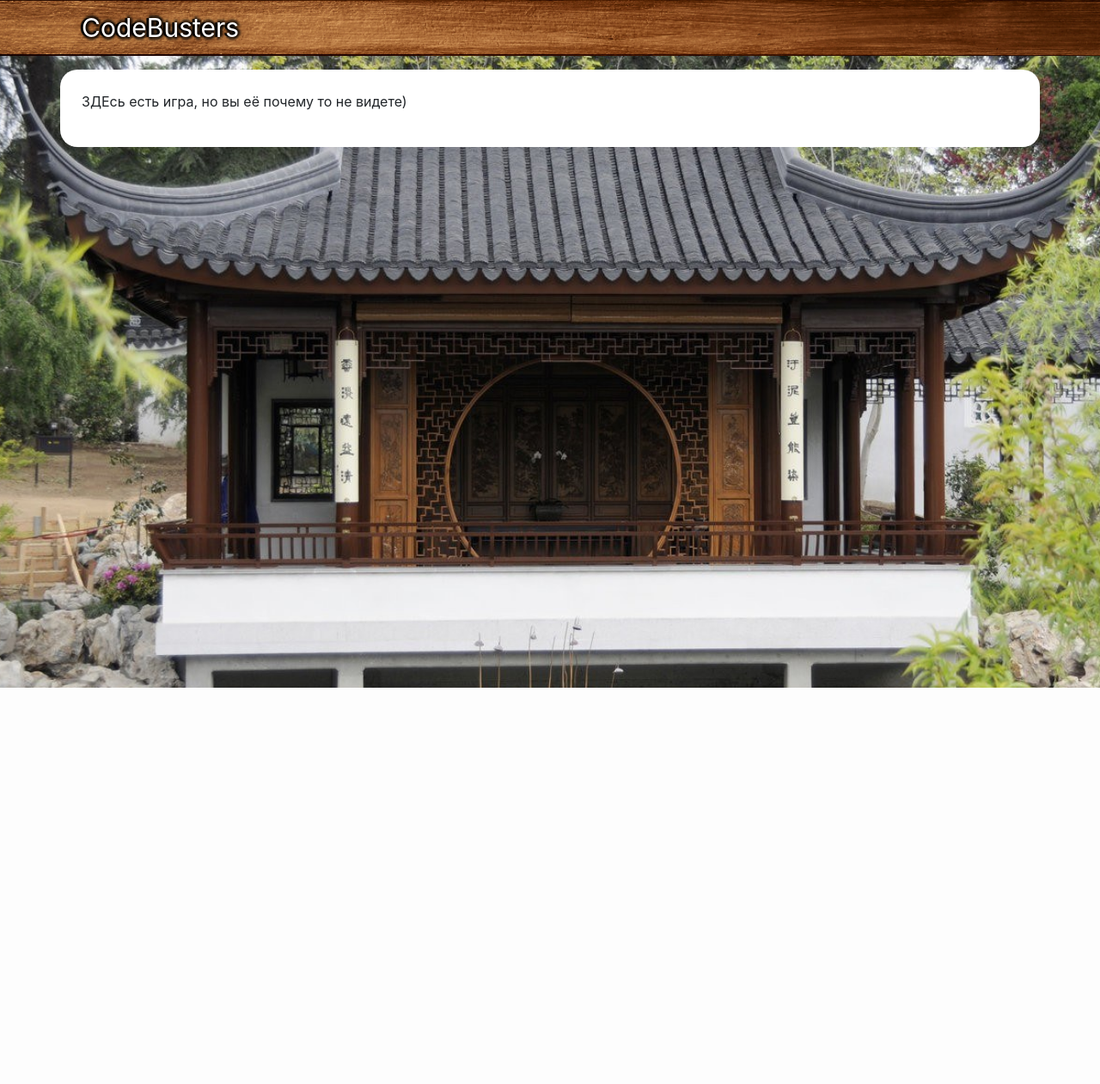
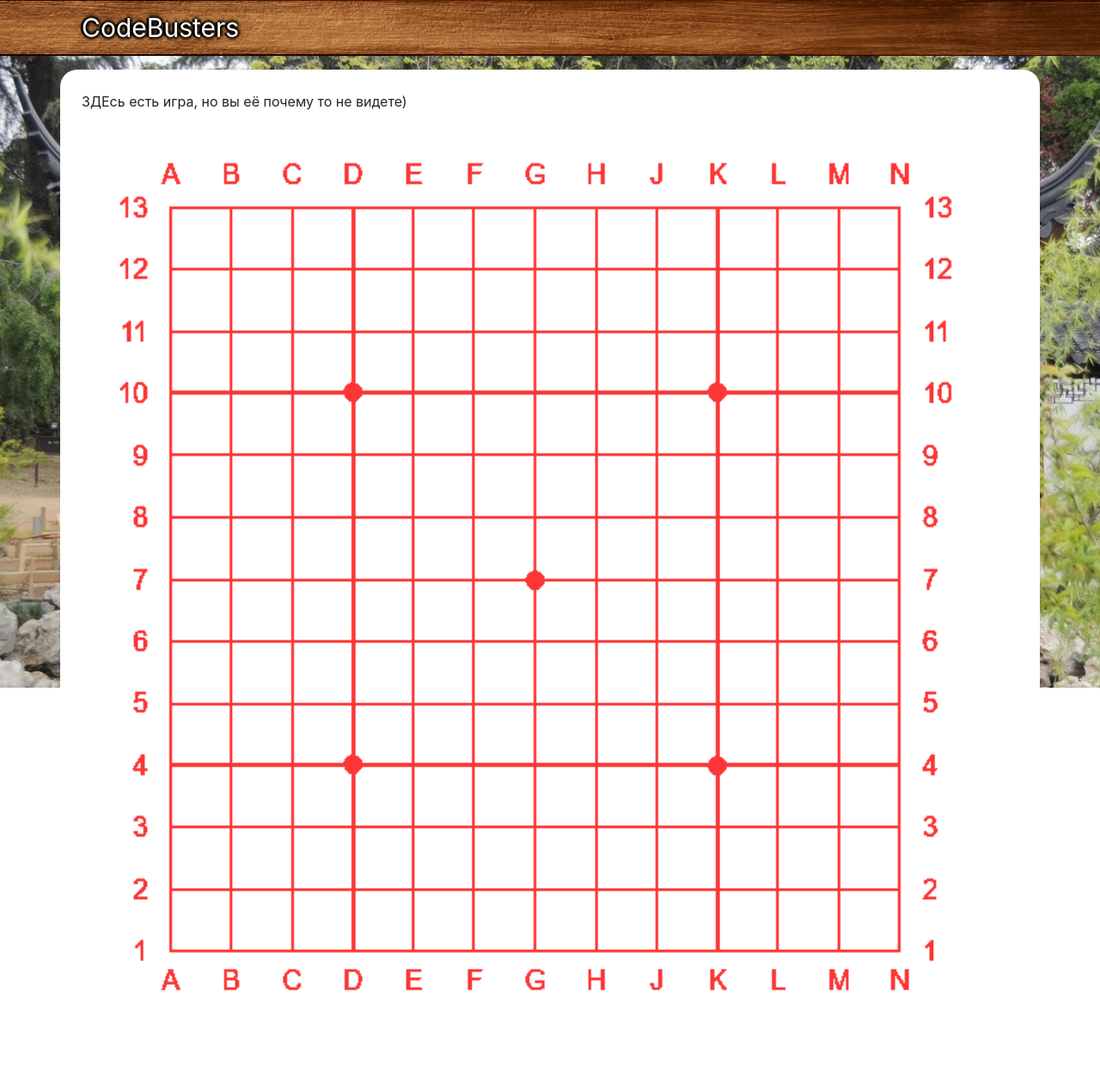
Before and after one commit to nikniksham/Hackathon, a Flask app: page /game/ in a window 1280 px wide. Shown: the whole page at 86% size. Before the commit the page ends 800 px from the top, so only its background shows below. Run offline with Flask 2, Linux system fonts and the light colour scheme; some libraries are stand-ins or nearby versions.

Commit message:
end on 30 april

```diff
--- a/run.py
+++ b/run.py
@@ -15,8 +15,7 @@ def website_main():
 
 @app.route("/game/")
 def game_page():
-    return render_template('game.html', title='Здесь играть', style=url_for('static', filename='css/style.css'),
-                           navigation=False)
+    return render_template('game.html', title='Здесь играть', style=url_for('static', filename='css/style.css'))
 
 
 if __name__ == '__main__':
--- a/static/css/style.css
+++ b/static/css/style.css
@@ -26,3 +26,41 @@
     border-radius: 20px;
     background: white;
 }
+
+.wrapper {
+  margin: 0 auto;
+}
+
+.game-board {
+    width: 100%;
+    height: 100%;
+}
+
+.cont {
+    width: 100%;
+}
+
+.cont__wrap {
+    overflow: hidden;
+    position: relative;
+    width: 100%;
+    padding-bottom: 100%; // пропорции блока определяются здесь
+}
+
+.cont__cont {
+    position: absolute;
+    top: 0;
+    left: 0;
+    width: 100%;
+    height: 100%;
+    background: url("/static/img/board.png") no-repeat;
+    background-size: 100% 100%;
+}
+
+.point {
+    visibility:hidden;
+}
+
+.point:hover {
+    visibility: visible;
+}
--- a/templates/game.html
+++ b/templates/game.html
@@ -7,5 +7,20 @@
         ЗДЕсь есть игра, но вы её почему то не видете)
     </p>
 
+    <div class="cont">
+        <div class="cont__wrap">
+            <div class="cont__cont">
+                <table class="game-board">
+                    {% for i in range(13) %}
+                    <tr>
+                        {% for j in range(13) %}
+                        <td class="point">Hello</td>
+                        {% endfor %}
+                    </tr>
+                    {% endfor %}
+                </table>
+            </div>
+        </div>
+    </div>
 </div>
 {% endblock %}
```
Also changed, not shown: static/img/board.jpg (deleted), static/img/board.png (added).
